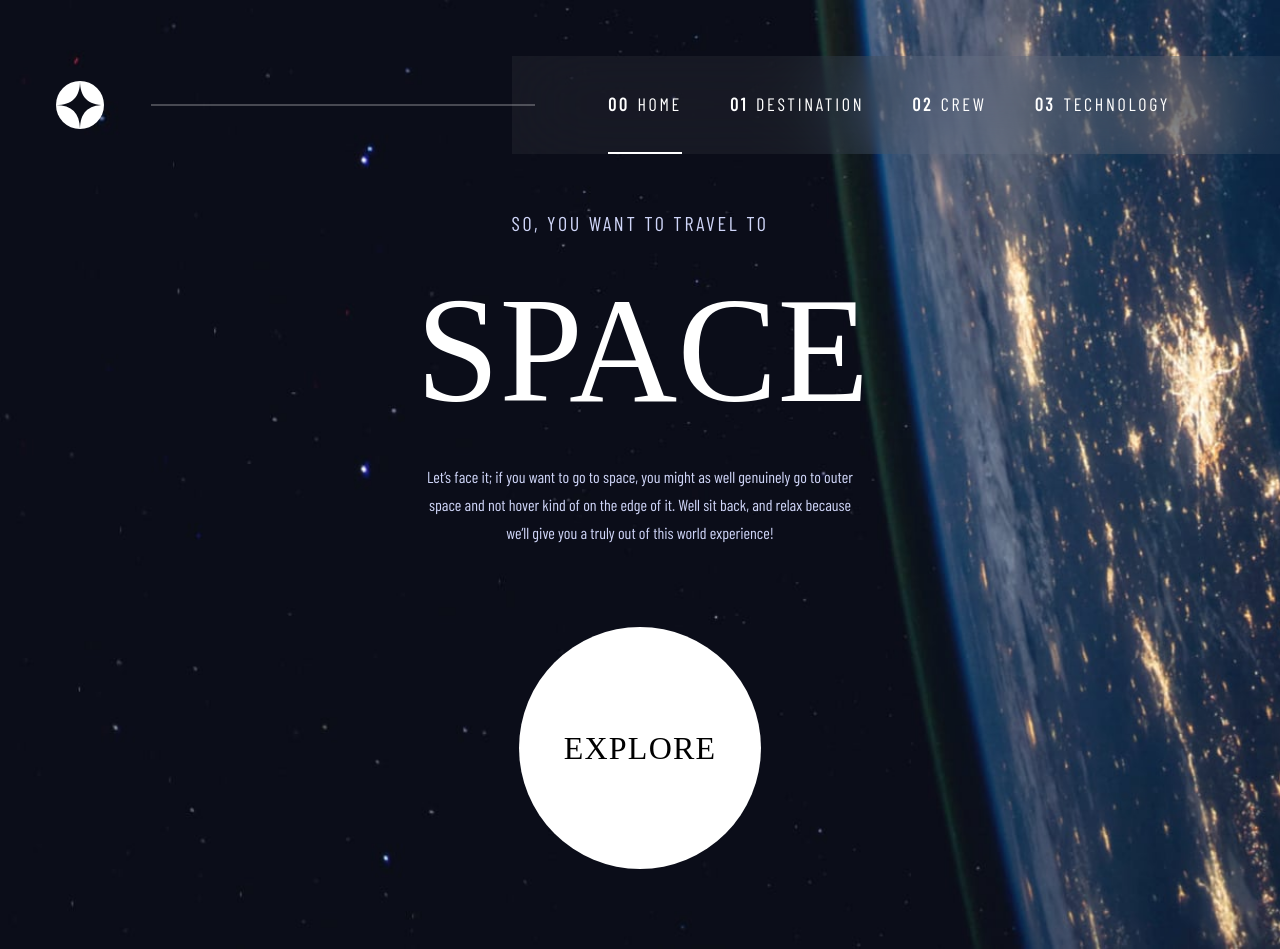
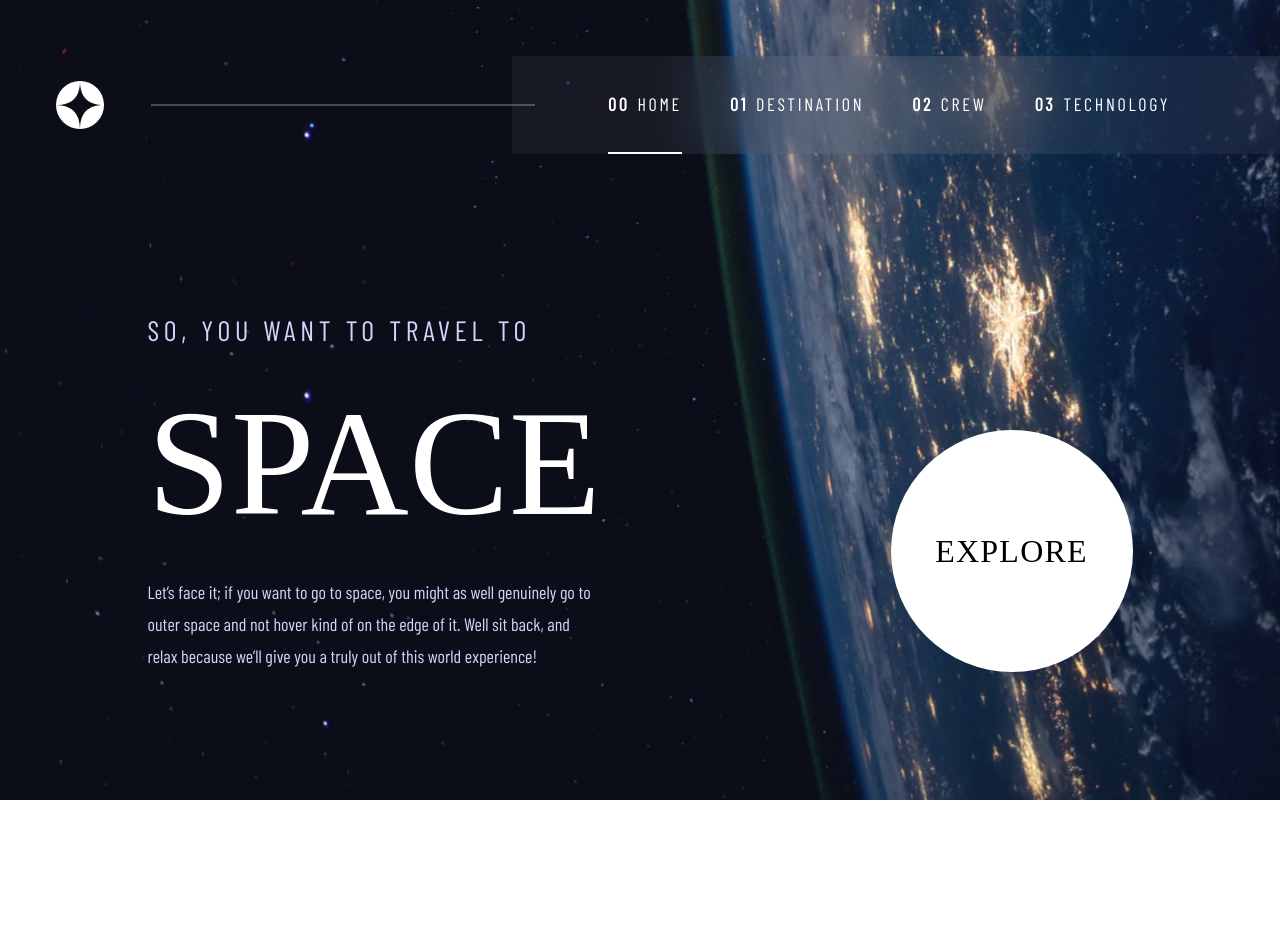
Before and after one commit to MaxWolts/space-tourism, a Next.js app: page / in a window 1280 px wide. After the commit the page ends 800 px from the top, so only its background shows below. Built offline with nearby package versions, Linux system fonts and the light colour scheme; a web font is replaced by a local one.

Commit message:
:iphone: working in the responsive design: added Home desktop

```diff
--- a/app/globals.css
+++ b/app/globals.css
@@ -27,7 +27,7 @@ h5 {
   @apply font-Barlow text-white text-navtext tracking-[0.169rem];
 }
 .regularText {
-  @apply font-Barlow text-lightBlue text-[0.938rem] leading-[1.563rem] md:text-[1rem] md:leading-[1.75rem] ;
+  @apply font-Barlow text-lightBlue text-[0.938rem] leading-[1.563rem] xl:text-[1.125rem] md:text-[1rem] md:leading-[1.75rem] xl:leading-8;
 }
 @tailwind utilities;
 
--- a/app/page.tsx
+++ b/app/page.tsx
@@ -4,9 +4,10 @@ export default function Home() {
 
   return (
     <main className={`z-10 relative w-full min-h-screen Home__background bg-cover`}>
-      <div className="pt-28 pb-16 md:pb-20 px-6 text-center md:pt-52 md:max-w-md md:px-0 md:mx-auto">
+      <div className="pt-28 pb-16 md:pb-20 px-6 text-center md:pt-52 md:px-0 md:mx-auto xl:flex xl:items-end xl:h-screen xl:m-0 xl:text-left xl:pb-[16vh] xl:max-w-7xl xl:mx-auto">
+        <div className="max-w-md mx-auto">
           <div className="navText text-lightBlue">
-          <p className="md:text-[1.25rem]">SO, YOU WANT TO TRAVEL TO</p>
+            <p className="md:text-[1.25rem] xl:text-[1.75rem] xl:tracking-[0.295rem]">SO, YOU WANT TO TRAVEL TO</p>
           </div>
           <h1>SPACE</h1>
           <div className="regularText ">
@@ -14,8 +15,9 @@ export default function Home() {
             Let’s face it; if you want to go to space, you might as well genuinely go to outer space and not hover kind of on the edge of it. Well sit back, and relax because we’ll give you a truly out of this world experience!
             </p>
           </div>
+        </div>
         <div className="relative w-fit mx-auto mt-20">
-          <Link href={"/destination/0"} className={" z-10 explore relative grid content-center bg-white rounded-full h-[9.375rem] w-[9.375rem] md:h-[15.125rem] md:w-[15.125rem]"}>
+          <Link href={"/destination/0"} className={" z-10 explore relative grid content-center text-center bg-white rounded-full h-[9.375rem] w-[9.375rem] md:h-[15.125rem] md:w-[15.125rem] xl:w-[17.125] xl:h-[17.125]"}>
             <p className="text-[1.25rem] font-Bellefair tracking-[1.25px] md:text-[2rem]">EXPLORE</p>
           </Link>
           <div className="explore-effect glass"></div>
```
Lines whose indentation alone changed are shown as unchanged.
